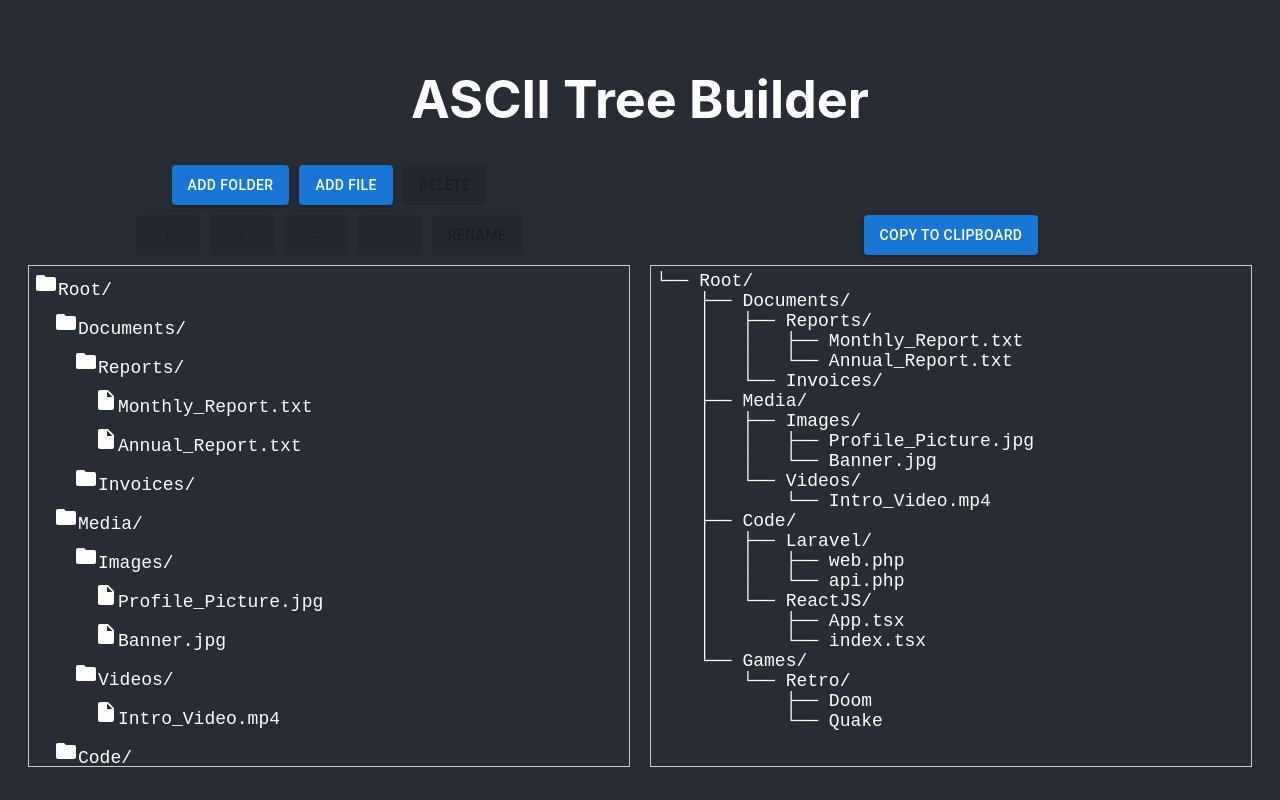
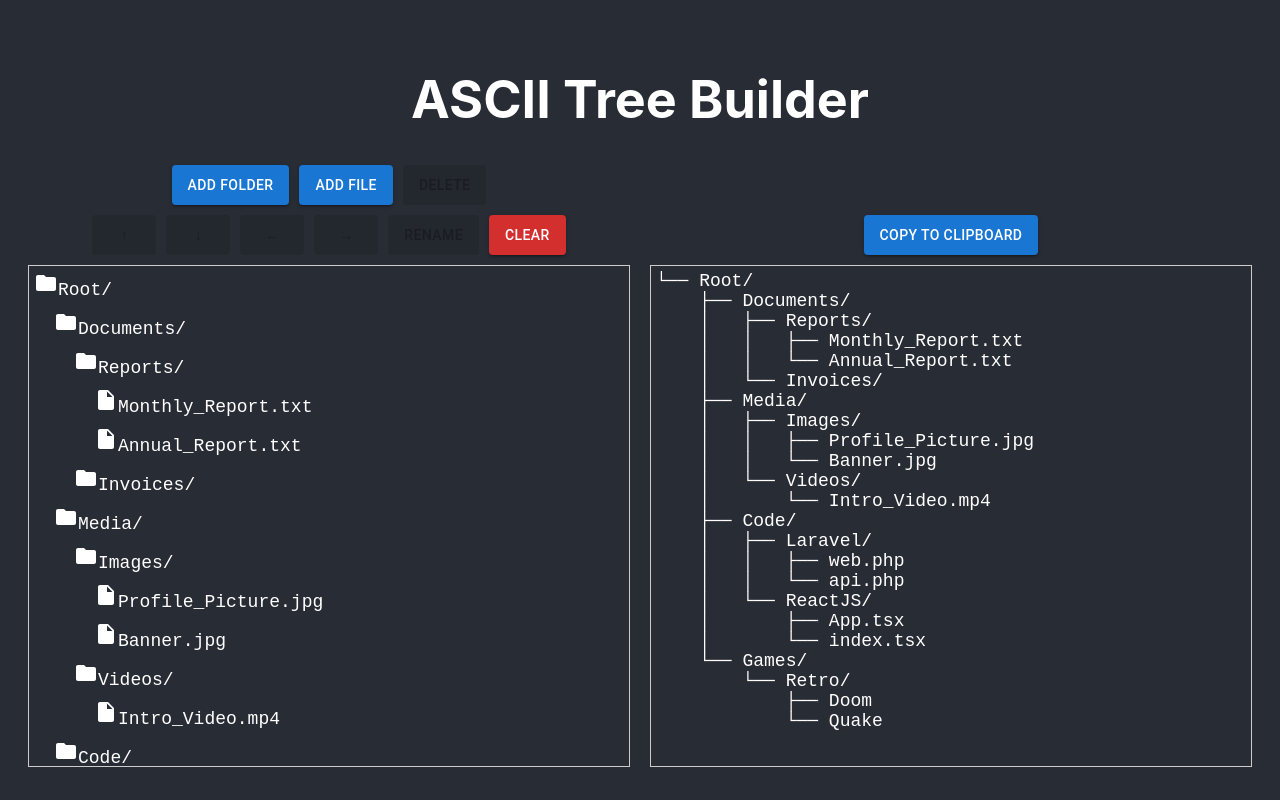
Before and after one commit to chdonncha/ascii-tree-builder-old, a React (Create React App) app in the folder ascii-tree-builder/: page / in a window 1280 px wide. Built offline with nearby package versions, Linux system fonts and the light colour scheme.

Commit message:
✨ Add clear all rows button

```diff
--- a/ascii-tree-builder/src/components/TreeBuilder/TreeBuilder.tsx
+++ b/ascii-tree-builder/src/components/TreeBuilder/TreeBuilder.tsx
@@ -296,6 +296,10 @@ const TreeBuilder: React.FC = () => {
     return currentIndentation <= prevIndentation;
   };
 
+  const clearAllRows = () => {
+    setRows([]);
+  };
+
   return (
     <div className="container">
       <div className="input-box">
@@ -335,6 +339,9 @@ const TreeBuilder: React.FC = () => {
           </Button>
           <Button variant="contained" className="button-style" disabled={selectedRow < 0} onClick={startRenaming}>
             Rename
+          </Button>
+          <Button variant="contained" color="error" className="button-style" onClick={clearAllRows}>
+            Clear
           </Button>
         </div>
         <ul className="input-list">
```
